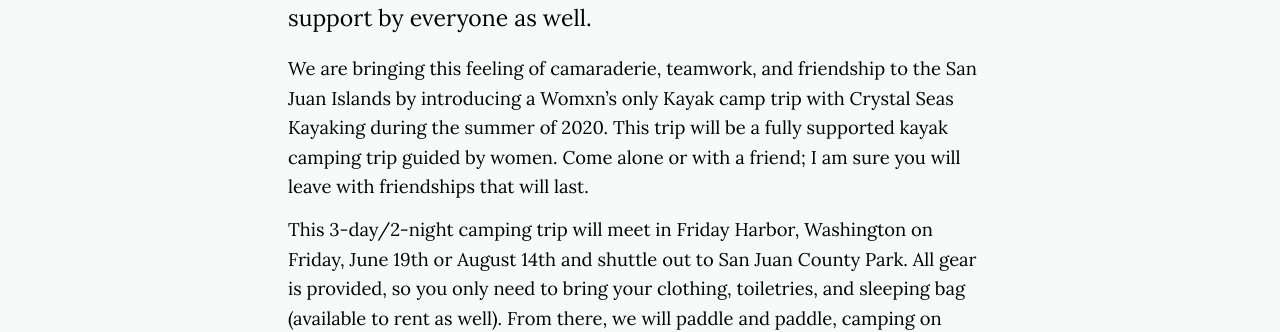
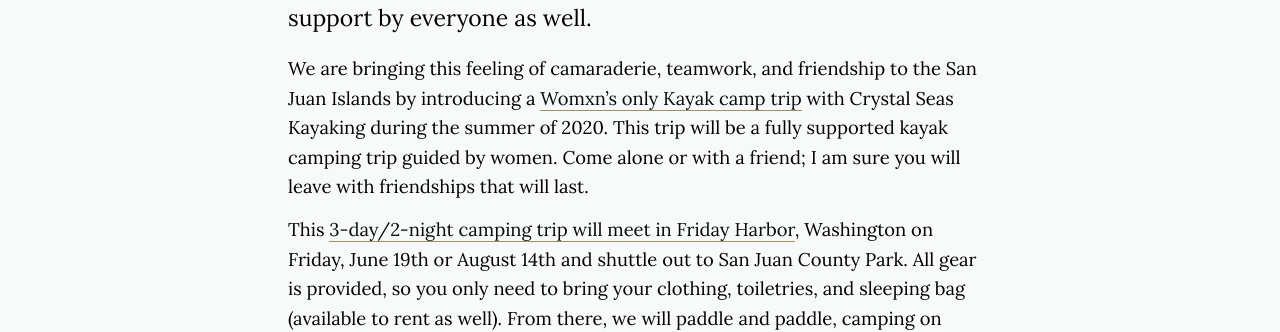
Before and after one commit to December08th/CSKGuide, a Jekyll site: the page built from _posts/2019-11-18-2020-womxn-kayaking-weekend.md, in a window 1280 px wide and 900 px high, scrolled down 998 px. Shown: the part 204-536 px from the top of the window. Built offline with Jekyll 4.4.1, drawn with Linux system fonts in a browser that asks for light colours; nearby versions of some CDN libraries; a script that is not in the unit is left out; comment, search, counter and statistics services are not loaded; part of the change alters nothing that is shown; some of the changed text lies outside the part shown.

Commit message:
Update from Forestry.io Wes Mann updated _posts/2019-11-18-2020-womxn-kayaking-weekend.md

```diff
--- a/_posts/2019-11-18-2020-womxn-kayaking-weekend.md
+++ b/_posts/2019-11-18-2020-womxn-kayaking-weekend.md
@@ -11,9 +11,9 @@ show_author: false
 ---
 Living an active lifestyle has helped me stay sane in the chaos of life. Whether I’m rock climbing, biking, skiing, or kayaking; I find myself staying grounded and meeting wonderful people. A game changer for me was when I first went rock climbing in an all women group. The entire vibe shifted. You see, the climbing community can be supportive and welcoming, but most often I find that climbers are there for themselves and will only support you if you can climb as hard as they do. When I was climbing with all women, the pressure to be good enough- disappeared. No matter how hard I climbed, I still was being supported. The women around me were there to support everyone and be support by everyone as well.
 
-We are bringing this feeling of camaraderie, teamwork, and friendship to the San Juan Islands by introducing a Womxn’s only Kayak camp trip with Crystal Seas Kayaking during the summer of 2020. This trip will be a fully supported kayak camping trip guided by women. Come alone or with a friend; I am sure you will leave with friendships that will last.
+We are bringing this feeling of camaraderie, teamwork, and friendship to the San Juan Islands by introducing a [Womxn’s only Kayak camp trip](https://www.crystalseas.com/cs-sj-tour-multiday-kayak-camping-details-womens.htm) with Crystal Seas Kayaking during the summer of 2020. This trip will be a fully supported kayak camping trip guided by women. Come alone or with a friend; I am sure you will leave with friendships that will last.
 
-This 3-day/2-night camping trip will meet in Friday Harbor, Washington on Friday, June 19th or August 14th and shuttle out to San Juan County Park. All gear is provided, so you only need to bring your clothing, toiletries, and sleeping bag (available to rent as well). From there, we will paddle and paddle, camping on Stuart Island for two nights and then returning to Friday Harbor on Sunday.
+This [3-day/2-night camping trip will meet in Friday Harbor](https://www.crystalseas.com/cs-sj-tour-multiday-kayak-camping-details-womens.htm "Women's Weekend Sea Kayaking Adventure"), Washington on Friday, June 19th or August 14th and shuttle out to San Juan County Park. All gear is provided, so you only need to bring your clothing, toiletries, and sleeping bag (available to rent as well). From there, we will paddle and paddle, camping on Stuart Island for two nights and then returning to Friday Harbor on Sunday.
 
 I believe that traveling with an all women group opens the doors to being 100% yourself in a pressure-free, relaxed environment. The challenges of a long day of paddling will be met with laughter, fun, and of course, wine. We will have opportunities to see wildlife, hike, lounge on the beach, and talk for hours around the campfire.
 
```
Also changed, not shown: .forestry/front_matter/templates/blog-post.yml.
